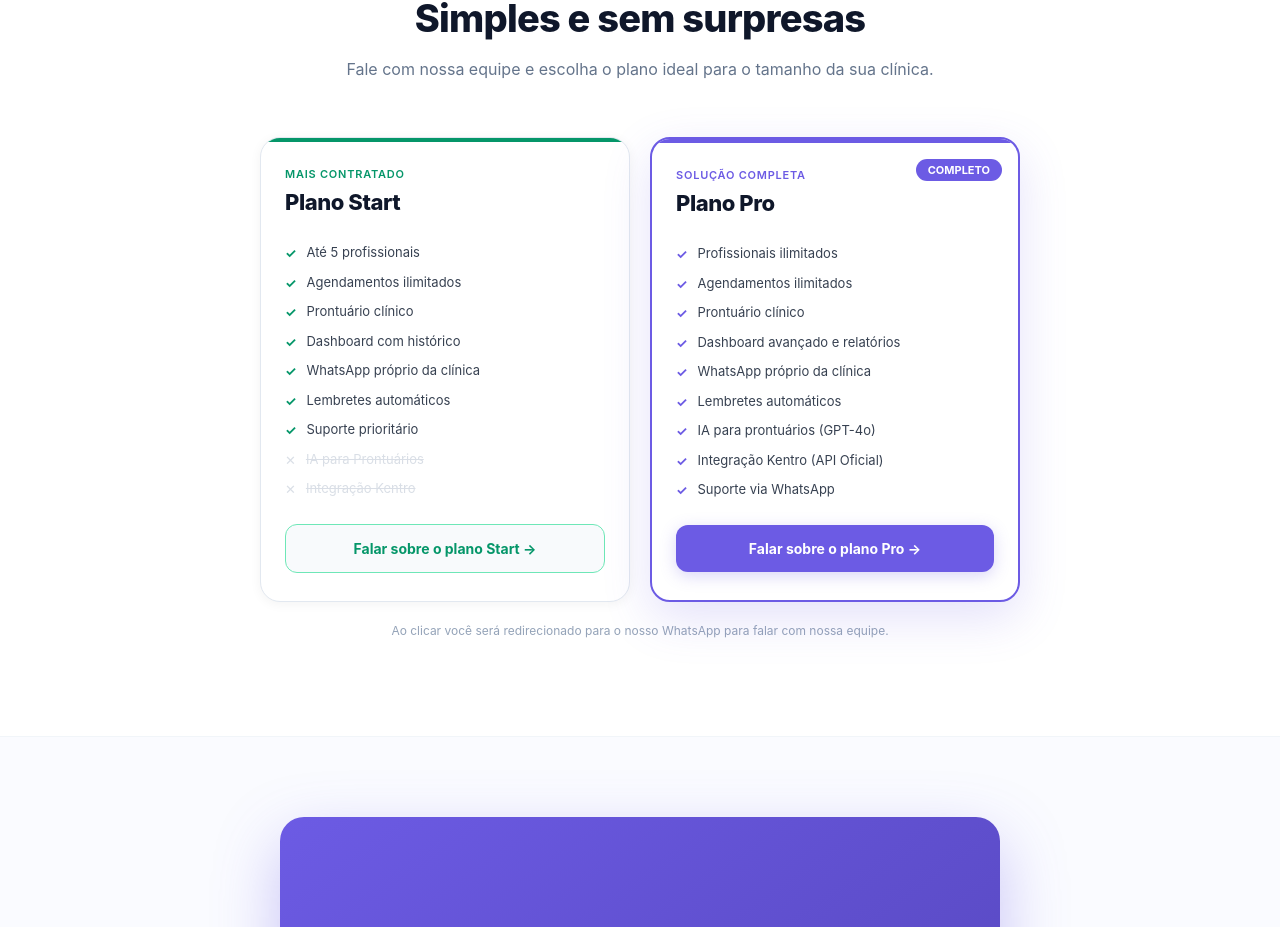
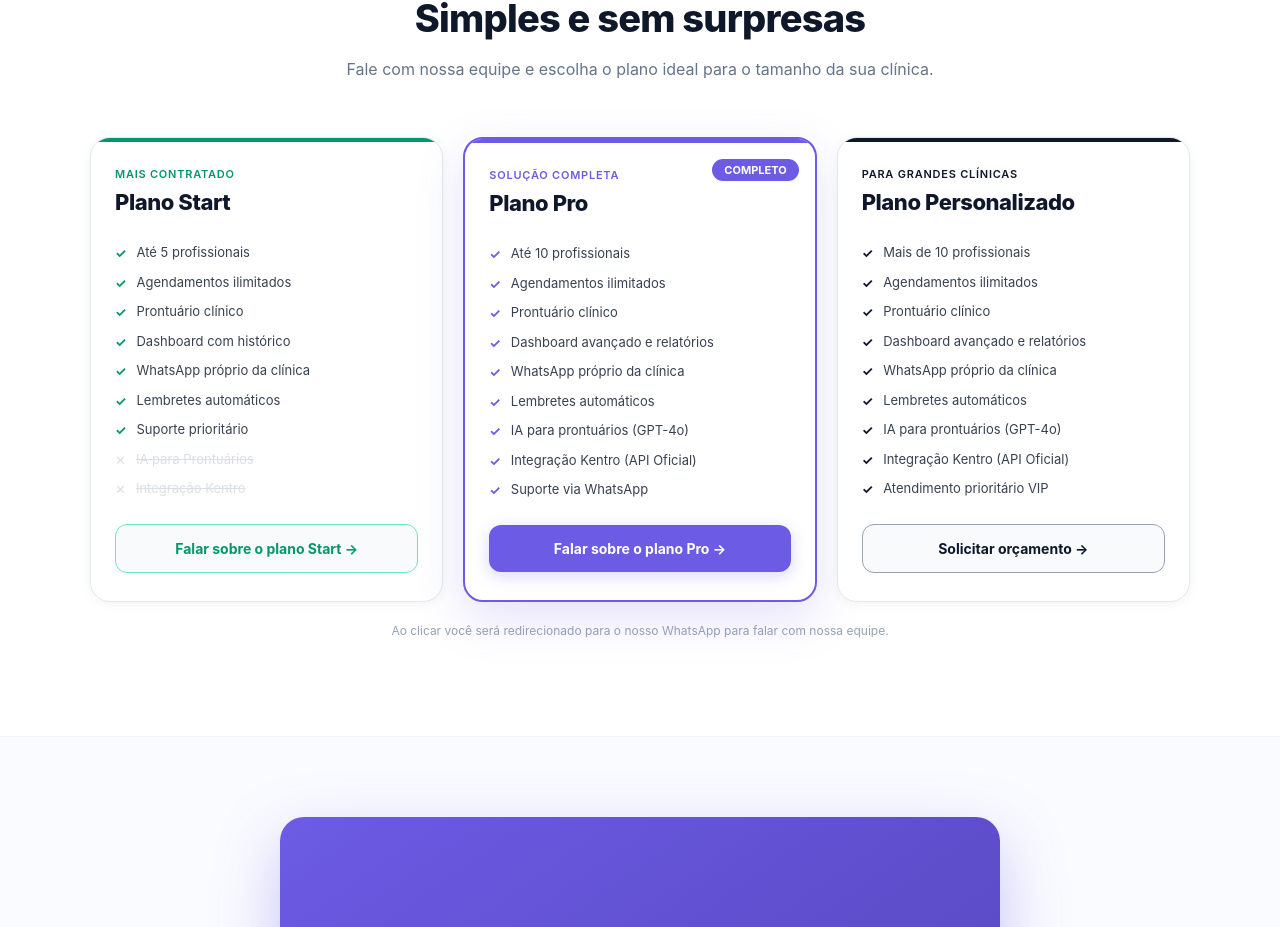
Before and after one commit to mateusdev2311/front-sisagenda, a React (Vite) app: page / in a window 1280 px wide. Shown: the part 3659-4586 px from the top of the page. Built offline with nearby package versions, Linux system fonts and the light colour scheme; no server answers.

Commit message:
feat: add AtendimentosPage for managing active consultations and LandingPage for application entry

```diff
--- a/src/pages/AtendimentosPage.jsx
+++ b/src/pages/AtendimentosPage.jsx
@@ -39,6 +39,7 @@ const AtendimentosPage = () => {
     const [isRecording, setIsRecording] = useState(false);
     const [isTranscribing, setIsTranscribing] = useState(false);
     const [transcriptionResult, setTranscriptionResult] = useState(null);
+    const [transcribedAppointmentId, setTranscribedAppointmentId] = useState(null); // appointmentId da transcrição pronta
     const [activeRecordingId, setActiveRecordingId] = useState(null); // appointmentId da consulta sendo gravada
     const mediaRecorderRef = useRef(null);
     const audioChunksRef = useRef([]);
@@ -116,11 +117,14 @@ const AtendimentosPage = () => {
             // onstop vai disparar de forma assíncrona e preencher o prontuário
         }
         setRecordingConsultation(activeConsultation);
-        setRecordData({ description: '', prescription: '' });
-        // Só limpa a transcrição se não era esta consulta que estava gravando
-        if (activeRecordingId !== activeConsultation.appointmentId) {
+
+        // Só limpa os dados se não for a consulta que acabamos de transcrever
+        if (transcribedAppointmentId !== activeConsultation.appointmentId && activeRecordingId !== activeConsultation.appointmentId) {
+            setRecordData({ description: '', prescription: '' });
             setTranscriptionResult(null);
+            setTranscribedAppointmentId(null);
         }
+
         setIsRecordModalOpen(true);
     };
 
@@ -170,13 +174,23 @@ const AtendimentosPage = () => {
                     const patientName = patients.find(p => String(p.id) === String(cons.patientId))?.name || 'Paciente';
                     const res = await transcribeAudio(blob, patientName);
                     const { transcription, medical_record } = res.data;
+                    console.log('[AI] Payload recebido:', res.data); // Log para debug
+
                     setTranscriptionResult(transcription);
+
+                    let desc = medical_record?.description || medical_record?.descricao || medical_record?.medical_record?.description || '';
+                    let pres = medical_record?.prescription || medical_record?.prescricao || medical_record?.medical_record?.prescription || '';
+                    if (typeof medical_record === 'string') desc = medical_record;
+
                     setRecordData(prev => ({
-                        description: medical_record?.description || prev.description,
-                        prescription: medical_record?.prescription || prev.prescription,
+                        description: desc || prev.description || '',
+                        prescription: pres || prev.prescription || '',
                     }));
+                    setTranscribedAppointmentId(cons.appointmentId);
+
                     toast.success('Prontuário gerado pela IA! Abra o modal para finalizar.', { duration: 4000, icon: '🤖' });
                 } catch (err) {
+                    console.error('[AI] Erro:', err);
                     toast.error(err.response?.data?.error || 'Erro ao transcrever o áudio.');
                 } finally { setIsTranscribing(false); }
             };
@@ -193,6 +207,8 @@ const AtendimentosPage = () => {
             mediaRecorderRef.current.stop();
             setIsRecording(false);
             setActiveRecordingId(null);
+            // Abre o modal automaticamente para visualizar o carregamento da IA
+            setIsRecordModalOpen(true);
         }
     };
 
--- a/src/pages/LandingPage.jsx
+++ b/src/pages/LandingPage.jsx
@@ -39,9 +39,15 @@ const PLANS = [
     },
     {
         name: 'Pro', subtitle: 'Solução completa', color: '#6c5be4', borderColor: '#a78bfa', bgAccent: '#f5f3ff',
-        features: ['Profissionais ilimitados', 'Agendamentos ilimitados', 'Prontuário clínico', 'Dashboard avançado e relatórios', 'WhatsApp próprio da clínica', 'Lembretes automáticos', 'IA para prontuários (GPT-4o)', 'Integração Kentro (API Oficial)', 'Suporte via WhatsApp'],
+        features: ['Até 10 profissionais', 'Agendamentos ilimitados', 'Prontuário clínico', 'Dashboard avançado e relatórios', 'WhatsApp próprio da clínica', 'Lembretes automáticos', 'IA para prontuários (GPT-4o)', 'Integração Kentro (API Oficial)', 'Suporte via WhatsApp'],
         locked: [],
         cta: 'Falar sobre o plano Pro', highlight: true,
+    },
+    {
+        name: 'Personalizado', subtitle: 'Para grandes clínicas', color: '#0f172a', borderColor: '#94a3b8', bgAccent: '#f8fafc',
+        features: ['Mais de 10 profissionais', 'Agendamentos ilimitados', 'Prontuário clínico', 'Dashboard avançado e relatórios', 'WhatsApp próprio da clínica', 'Lembretes automáticos', 'IA para prontuários (GPT-4o)', 'Integração Kentro (API Oficial)', 'Atendimento prioritário VIP'],
+        locked: [],
+        cta: 'Solicitar orçamento', highlight: false,
     },
 ];
 
@@ -362,7 +368,7 @@ export default function LandingPage() {
                         <p style={{ fontSize: isMobile ? 14 : 16, color: '#64748b' }}>Fale com nossa equipe e escolha o plano ideal para o tamanho da sua clínica.</p>
                     </div>
 
-                    <div style={{ display: 'grid', gridTemplateColumns: isMobile ? '1fr' : 'repeat(2, 1fr)', gap: isMobile ? 16 : 20, maxWidth: isMobile ? '100%' : 760, margin: '0 auto' }}>
+                    <div style={{ display: 'grid', gridTemplateColumns: isMobile ? '1fr' : 'repeat(3, 1fr)', gap: isMobile ? 16 : 20, maxWidth: isMobile ? '100%' : 1100, margin: '0 auto' }}>
                         {PLANS.map(plan => (
                             <div key={plan.name}
                                 style={{ borderRadius: 20, overflow: 'hidden', border: plan.highlight ? `2px solid ${plan.color}` : '1.5px solid #e2e8f0', boxShadow: plan.highlight ? '0 16px 48px rgba(108,91,228,.18)' : '0 2px 12px rgba(0,0,0,.05)', background: 'white', position: 'relative' }}
```
